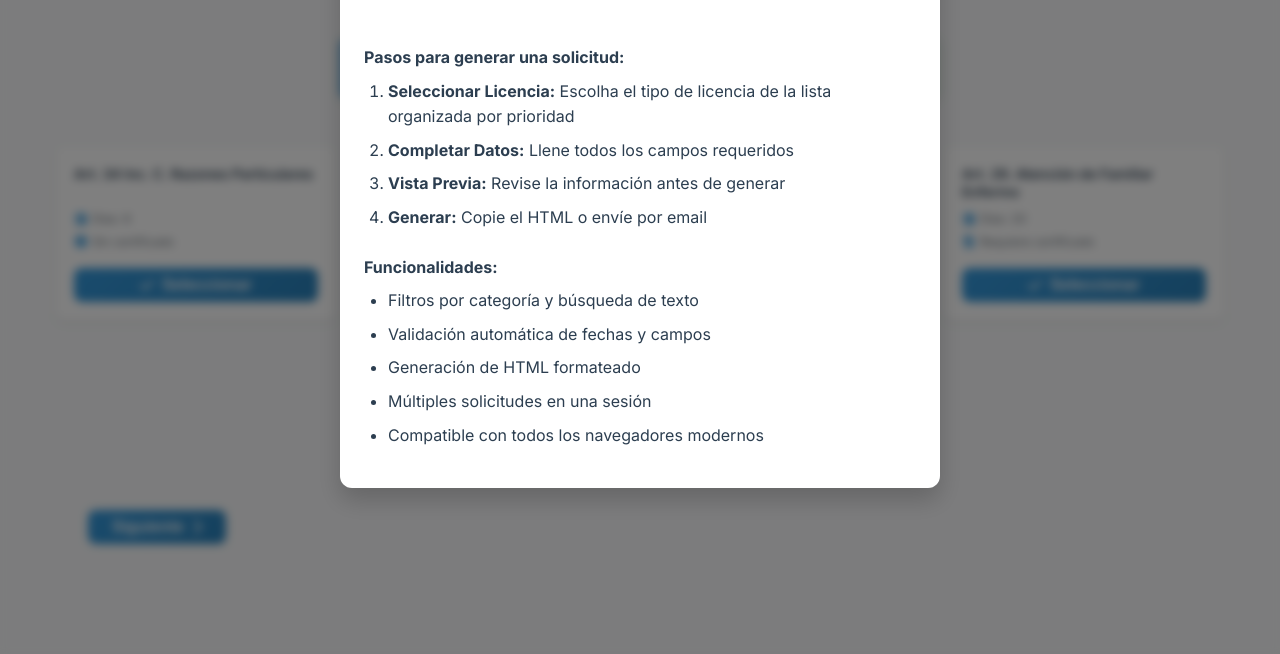
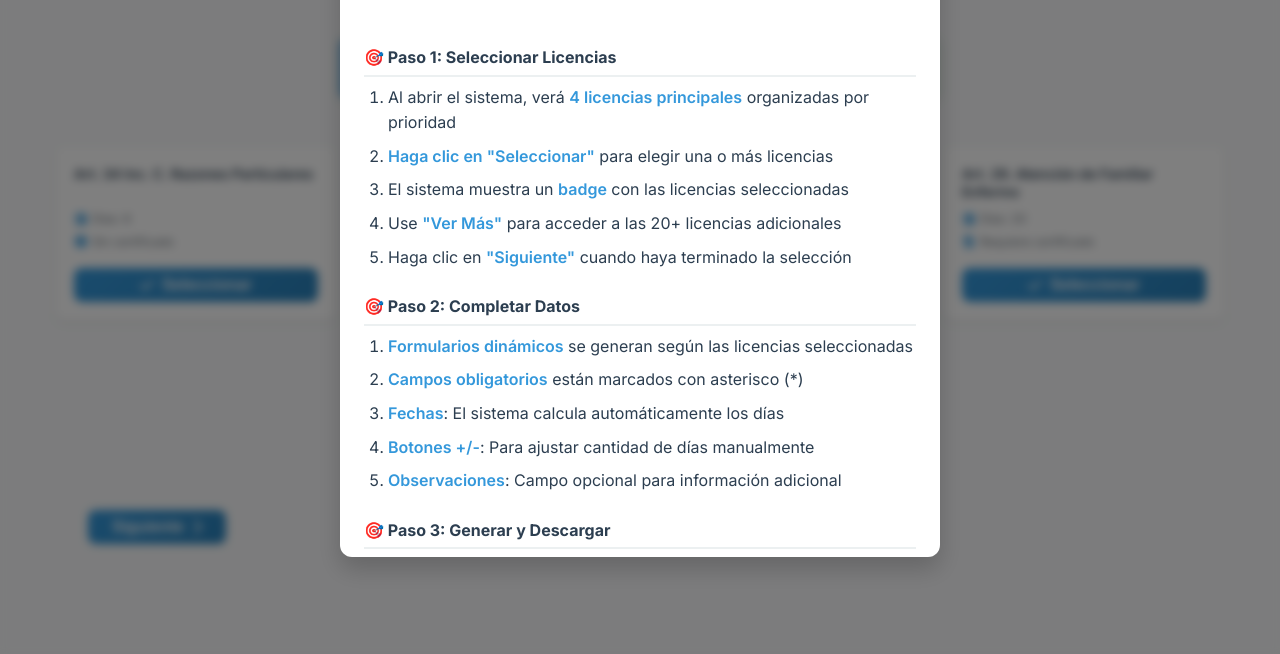
Before and after one commit to Jmraggi/LicenciasGenerations, a plain HTML site: page index.html in a window 1280 px wide. Both pictures are taken after a click on the link "Ayuda". Shown: the part 146-800 px from the top of the page. Drawn offline with nearby package versions, Linux system fonts and the light colour scheme.

Commit message:
ayuda y documentacion

```diff
--- a/css/styles.css
+++ b/css/styles.css
@@ -1657,6 +1657,59 @@ body {
     line-height: 1.6;
 }
 
+.help-content h4 {
+    display: flex;
+    align-items: center;
+    gap: var(--spacing-sm);
+    font-size: var(--font-size-md);
+    border-bottom: 2px solid var(--light-color);
+    padding-bottom: var(--spacing-xs);
+}
+
+.help-tips {
+    background: rgba(52, 152, 219, 0.1);
+    border: 1px solid rgba(52, 152, 219, 0.3);
+    border-radius: var(--radius-md);
+    padding: var(--spacing-md);
+    margin-top: var(--spacing-lg);
+}
+
+.help-tips h4 {
+    color: var(--secondary-color);
+    margin-top: 0;
+    border-bottom: none;
+}
+
+.help-content strong {
+    color: var(--secondary-color);
+    font-weight: 600;
+}
+
+/* Mejorar scrolling del modal */
+.modal-body {
+    max-height: 70vh;
+    overflow-y: auto;
+    padding: var(--spacing-lg);
+}
+
+.modal-body::-webkit-scrollbar {
+    width: 6px;
+}
+
+.modal-body::-webkit-scrollbar-track {
+    background: var(--light-color);
+    border-radius: 3px;
+}
+
+.modal-body::-webkit-scrollbar-thumb {
+    background: var(--secondary-color);
+    border-radius: 3px;
+}
+
+.modal-body::-webkit-scrollbar-thumb:hover {
+    background: var(--primary-color);
+}
+
 /* Toast notifications */
 .toast-container {
     position: fixed;
--- a/index.html
+++ b/index.html
@@ -174,7 +174,7 @@
                     <ul>
                         <li><a href="#" onclick="mostrarAyuda()">Ayuda</a></li>
                         <li><a href="#" onclick="mostrarContacto()">Contacto</a></li>
-                        <li><a href="PROPUESTA_PROFESIONAL.md" target="_blank">Documentación</a></li>
+                        <li><a href="README.md" target="_blank">Documentación</a></li>
                     </ul>
                 </div>
                 <div class="footer-section">
@@ -199,22 +199,51 @@
             </div>
             <div class="modal-body">
                 <div class="help-content">
-                    <h4>Pasos para generar una solicitud:</h4>
+                    <h4>🎯 Paso 1: Seleccionar Licencias</h4>
                     <ol>
-                        <li><strong>Seleccionar Licencia:</strong> Escolha el tipo de licencia de la lista organizada por prioridad</li>
-                        <li><strong>Completar Datos:</strong> Llene todos los campos requeridos</li>
-                        <li><strong>Vista Previa:</strong> Revise la información antes de generar</li>
-                        <li><strong>Generar:</strong> Copie el HTML o envíe por email</li>
+                        <li>Al abrir el sistema, verá <strong>4 licencias principales</strong> organizadas por prioridad</li>
+                        <li><strong>Haga clic en "Seleccionar"</strong> para elegir una o más licencias</li>
+                        <li>El sistema muestra un <strong>badge</strong> con las licencias seleccionadas</li>
+                        <li>Use <strong>"Ver Más"</strong> para acceder a las 20+ licencias adicionales</li>
+                        <li>Haga clic en <strong>"Siguiente"</strong> cuando haya terminado la selección</li>
                     </ol>
 
-                    <h4>Funcionalidades:</h4>
+                    <h4>🎯 Paso 2: Completar Datos</h4>
+                    <ol>
+                        <li><strong>Formularios dinámicos</strong> se generan según las licencias seleccionadas</li>
+                        <li><strong>Campos obligatorios</strong> están marcados con asterisco (*)</li>
+                        <li><strong>Fechas</strong>: El sistema calcula automáticamente los días</li>
+                        <li><strong>Botones +/-</strong>: Para ajustar cantidad de días manualmente</li>
+                        <li><strong>Observaciones</strong>: Campo opcional para información adicional</li>
+                    </ol>
+
+                    <h4>🎯 Paso 3: Generar y Descargar</h4>
+                    <ol>
+                        <li><strong>Revisión automática</strong> del texto generado</li>
+                        <li><strong>Edición libre</strong>: Modificar el texto antes de finalizar</li>
+                        <li><strong>Copiar texto</strong>: Para pegar en Zimbra y enviar por email</li>
+                        <li><strong>Descargar PDF</strong>: Documento oficial con formato del Poder Judicial</li>
+                    </ol>
+
+                    <h4>✨ Características Principales:</h4>
                     <ul>
-                        <li>Filtros por categoría y búsqueda de texto</li>
-                        <li>Validación automática de fechas y campos</li>
-                        <li>Generación de HTML formateado</li>
-                        <li>Múltiples solicitudes en una sesión</li>
-                        <li>Compatible con todos los navegadores modernos</li>
+                        <li><strong>25+ tipos de licencias</strong> organizadas por prioridad</li>
+                        <li><strong>Validación automática</strong> de fechas y campos</li>
+                        <li><strong>Generación de PDF</strong> con formato oficial</li>
+                        <li><strong>Artículos específicos</strong> según cada licencia</li>
+                        <li><strong>Diseño responsive</strong> compatible con móviles y tablets</li>
+                        <li><strong>Edición en tiempo real</strong> del texto generado</li>
                     </ul>
+
+                    <div class="help-tips">
+                        <h4>💡 Tips Útiles:</h4>
+                        <ul>
+                            <li>Puede seleccionar múltiples licencias en una sola solicitud</li>
+                            <li>El sistema evita errores de fechas y zona horaria automáticamente</li>
+                            <li>El PDF generado sigue el formato oficial del Poder Judicial</li>
+                            <li>Puede editar el texto final antes de copiarlo o descargarlo</li>
+                        </ul>
+                    </div>
                 </div>
             </div>
         </div>
```
